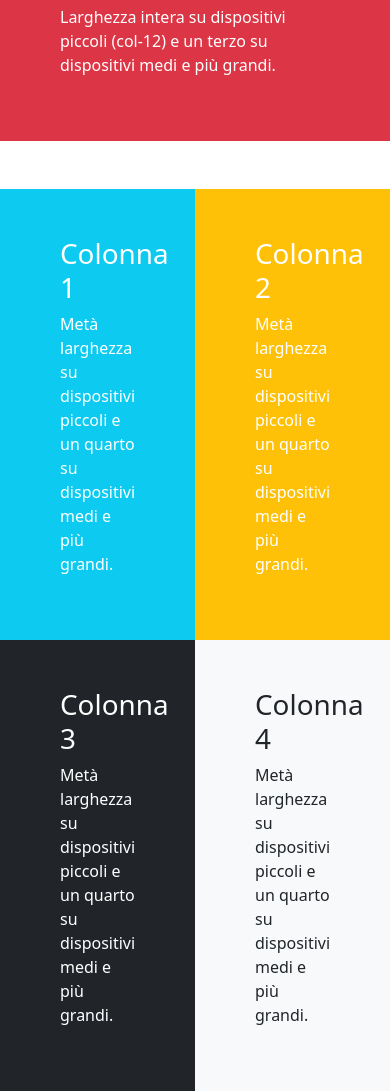
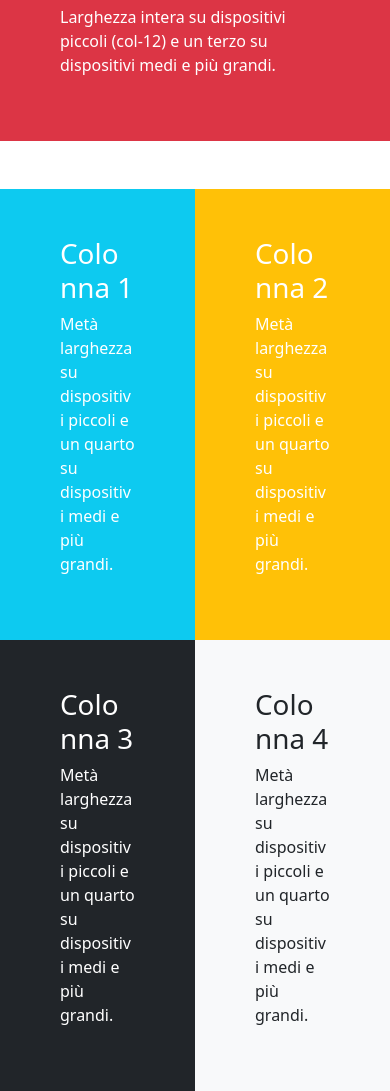
Before and after one commit to danirando/htmlcss-bootstrap-layout, a plain HTML site: page index.html in a window 390 px wide. Shown: the part 1259-2350 px from the top of the page. Drawn offline with nearby package versions, Linux system fonts and the light colour scheme.

Commit message:
add text-break

```diff
--- a/index.html
+++ b/index.html
@@ -69,7 +69,7 @@
     </div>
     <div class="container">
       <div class="row">
-        <div class="col col-6 col-md-3 bg-info text-white">
+        <div class="col col-6 col-md-3 bg-info text-white text-break">
           <div class="p-5">
             <h1>Colonna 1</h1>
             <p>
@@ -78,7 +78,7 @@
             </p>
           </div>
         </div>
-        <div class="col col-6 col-md-3 bg-warning text-white">
+        <div class="col col-6 col-md-3 bg-warning text-white text-break">
           <div class="p-5">
             <h1>Colonna 2</h1>
             <p>
@@ -87,7 +87,7 @@
             </p>
           </div>
         </div>
-        <div class="col col-6 col-md-3 text-bg-dark">
+        <div class="col col-6 col-md-3 text-bg-dark text-break">
           <div class="p-5">
             <h1>Colonna 3</h1>
             <p>
@@ -96,7 +96,7 @@
             </p>
           </div>
         </div>
-        <div class="col col-6 col-md-3 bg-light">
+        <div class="col col-6 col-md-3 bg-light text-break">
           <div class="p-5">
             <h1>Colonna 4</h1>
             <p>
```
Also changed, not shown: 1 other file.
